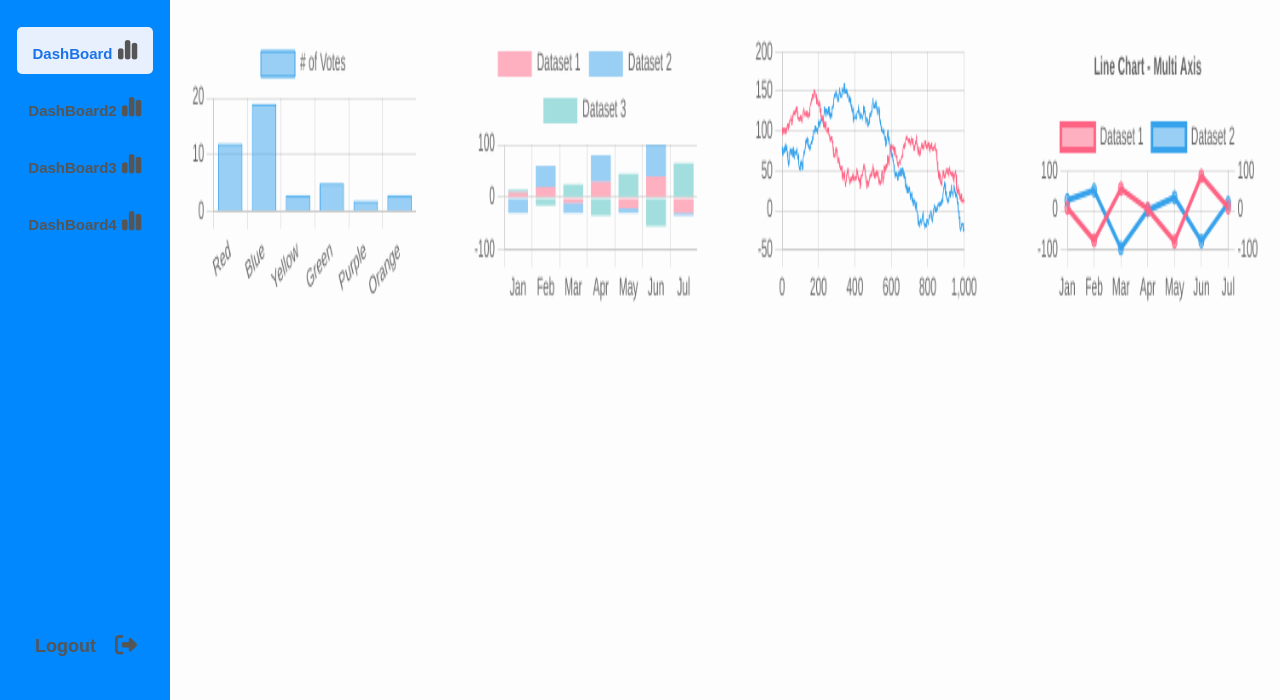
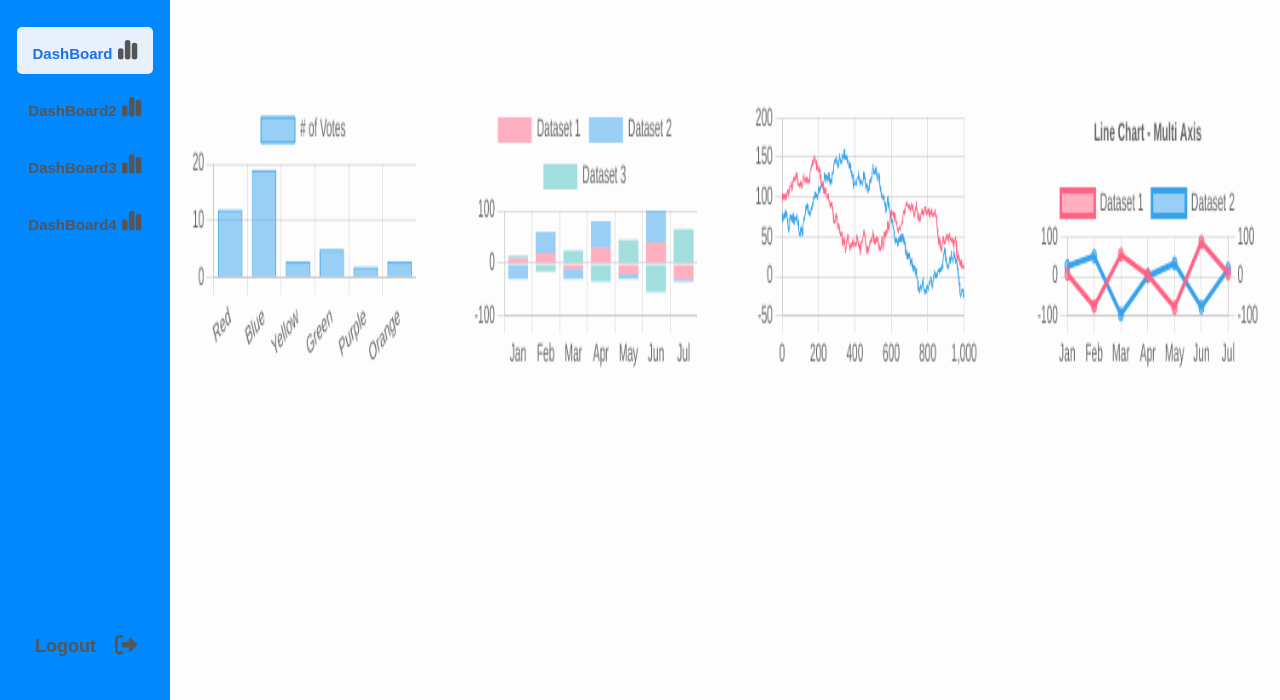
Before and after one commit to kimcg89/chartDashBoard, a website: page index.html in a window 1280 px wide. Shown: the part 100-800 px from the top of the page. Drawn offline with nearby package versions, Linux system fonts and the light colour scheme.

Commit message:
chart-container max 320

```diff
--- a/style.css
+++ b/style.css
@@ -161,6 +161,7 @@
   flex-direction: column;
   width: 100%;
   height: 100%;
+  max-height: 320px;
 }
 
 .hidden {
```
